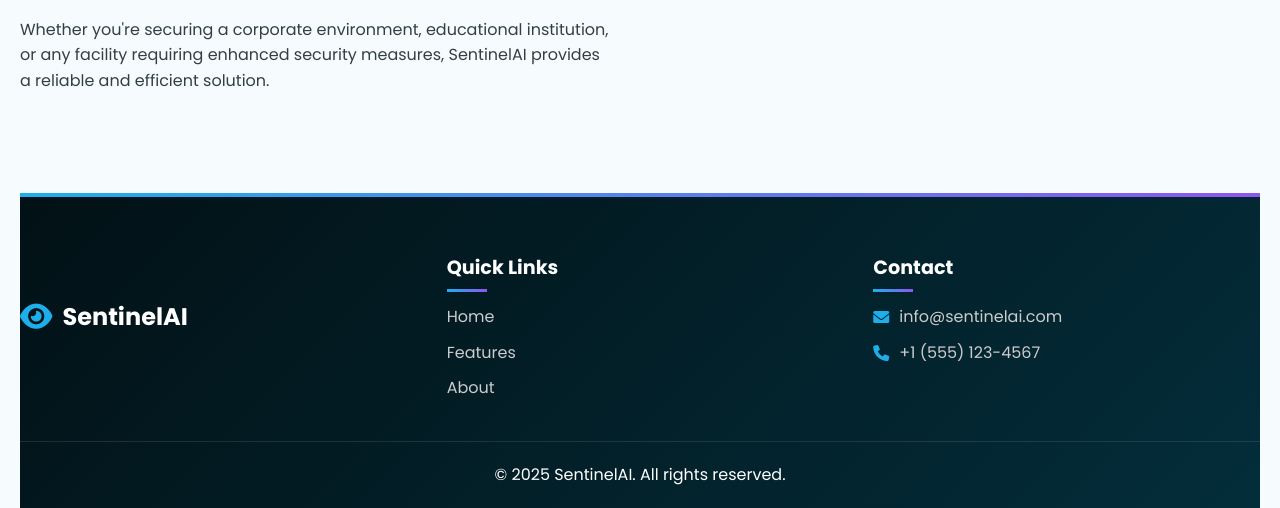
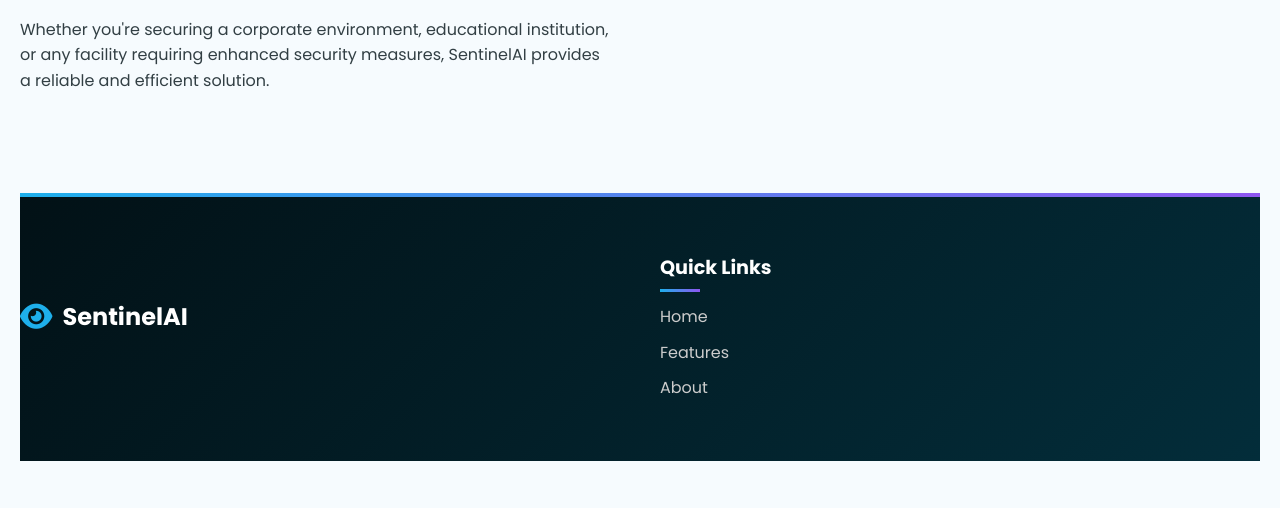
Before and after one commit to amanshinde/SentinelAI, a website: page frontend/index.html in a window 1280 px wide. Shown: the part 1661-2169 px from the top of the page. After the commit the page ends 2122 px from the top, so only its background shows below. Drawn offline with Linux system fonts and the light colour scheme.

Commit message:
version 2

```diff
--- a/frontend/index.html
+++ b/frontend/index.html
@@ -123,14 +123,6 @@
                         <li><a href="#about">About</a></li>
                     </ul>
                 </div>
-                <div class="footer-contact">
-                    <h4>Contact</h4>
-                    <p><i class="fas fa-envelope"></i> info@sentinelai.com</p>
-                    <p><i class="fas fa-phone"></i> +1 (555) 123-4567</p>
-                </div>
-            </div>
-            <div class="footer-bottom">
-                <p>&copy; 2025 SentinelAI. All rights reserved.</p>
             </div>
         </footer>
     </div>
```
Also changed, not shown: frontend/settings.html (+0 -4 lines).
